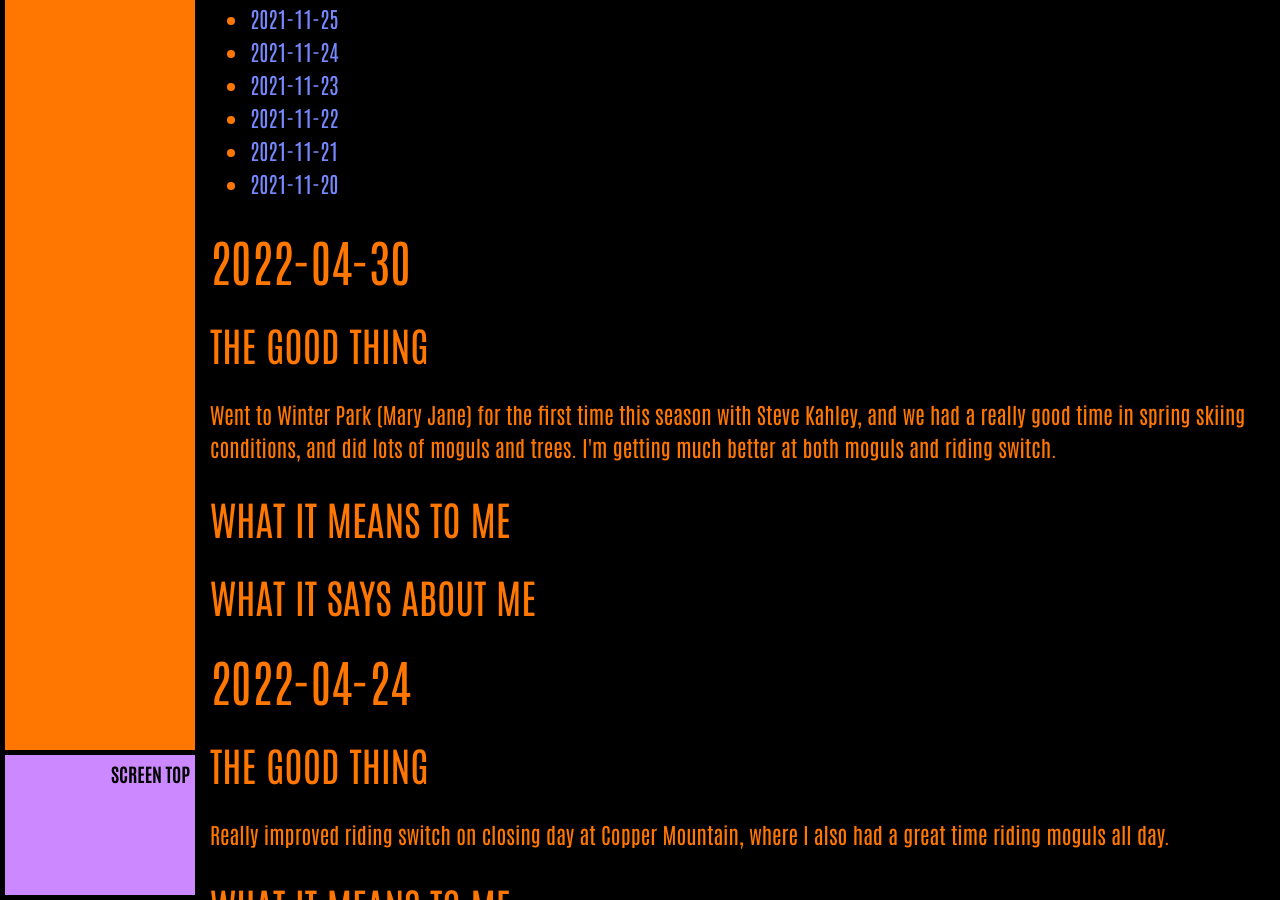
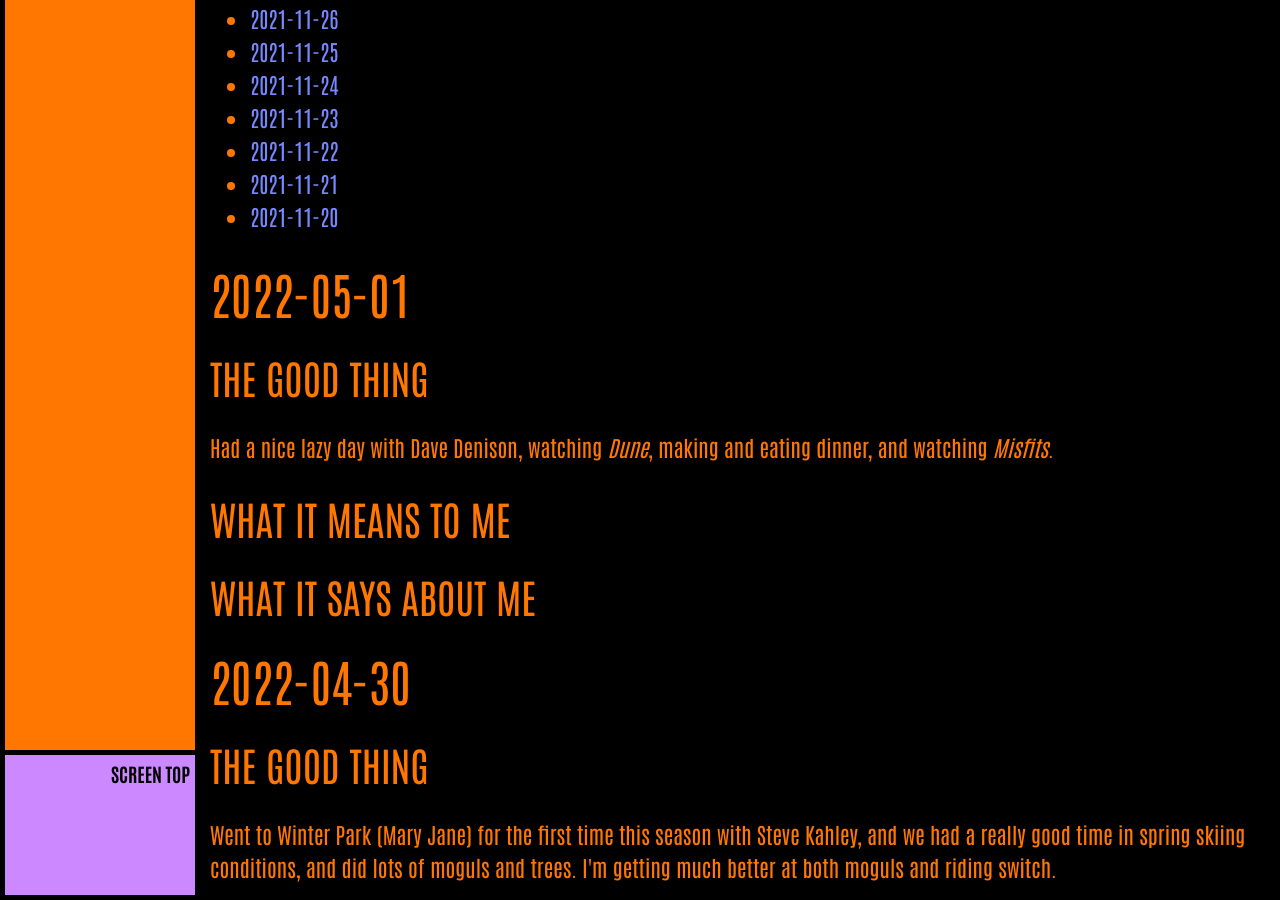
Before and after one commit to ArthurZey/arthurzey.github.io, a Jekyll site: the page built from _pages/one-good-thing.md, in a window 1280 px wide and 900 px high, scrolled down 3421 px. Built offline with Jekyll 4.4.1, drawn with Linux system fonts in a browser that asks for light colours; some of the changed text lies outside the part shown.

Commit message:
added stub for 2022-05-01

```diff
--- a/_pages/one-good-thing.md
+++ b/_pages/one-good-thing.md
@@ -12,6 +12,15 @@
 * TOC
 {:toc}
 {::options toc_levels="2" /}
+
+## 2022-05-01
+### The Good Thing
+Had a nice lazy day with Dave Denison, watching _Dune_, making and eating dinner, and watching _Misfits_.
+### What It Means to Me
+
+### What It Says about Me
+
+
 
 ## 2022-04-30
 ### The Good Thing
```
Also changed, not shown: other parts of _pages/one-good-thing.md (+1 -1 lines).
